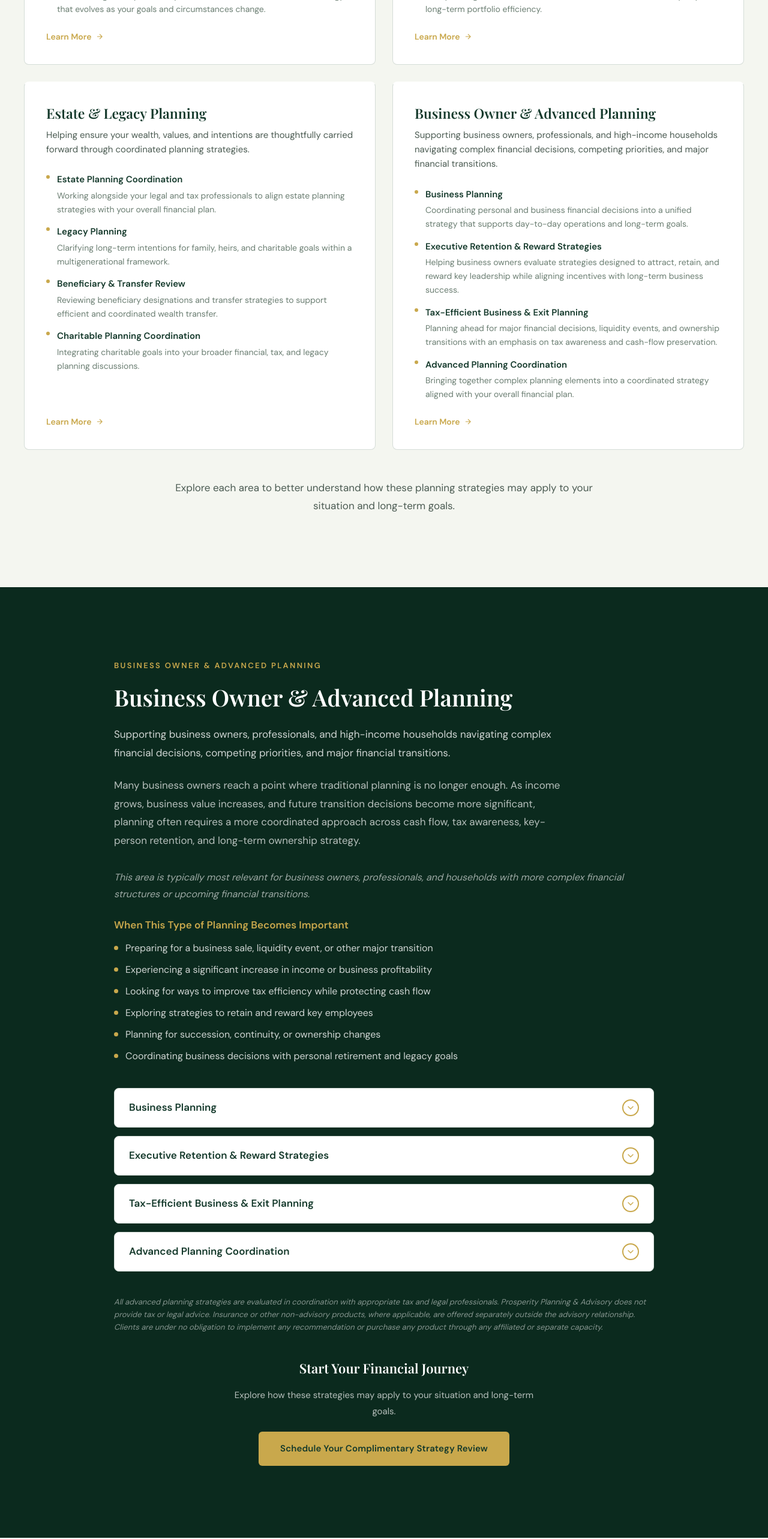
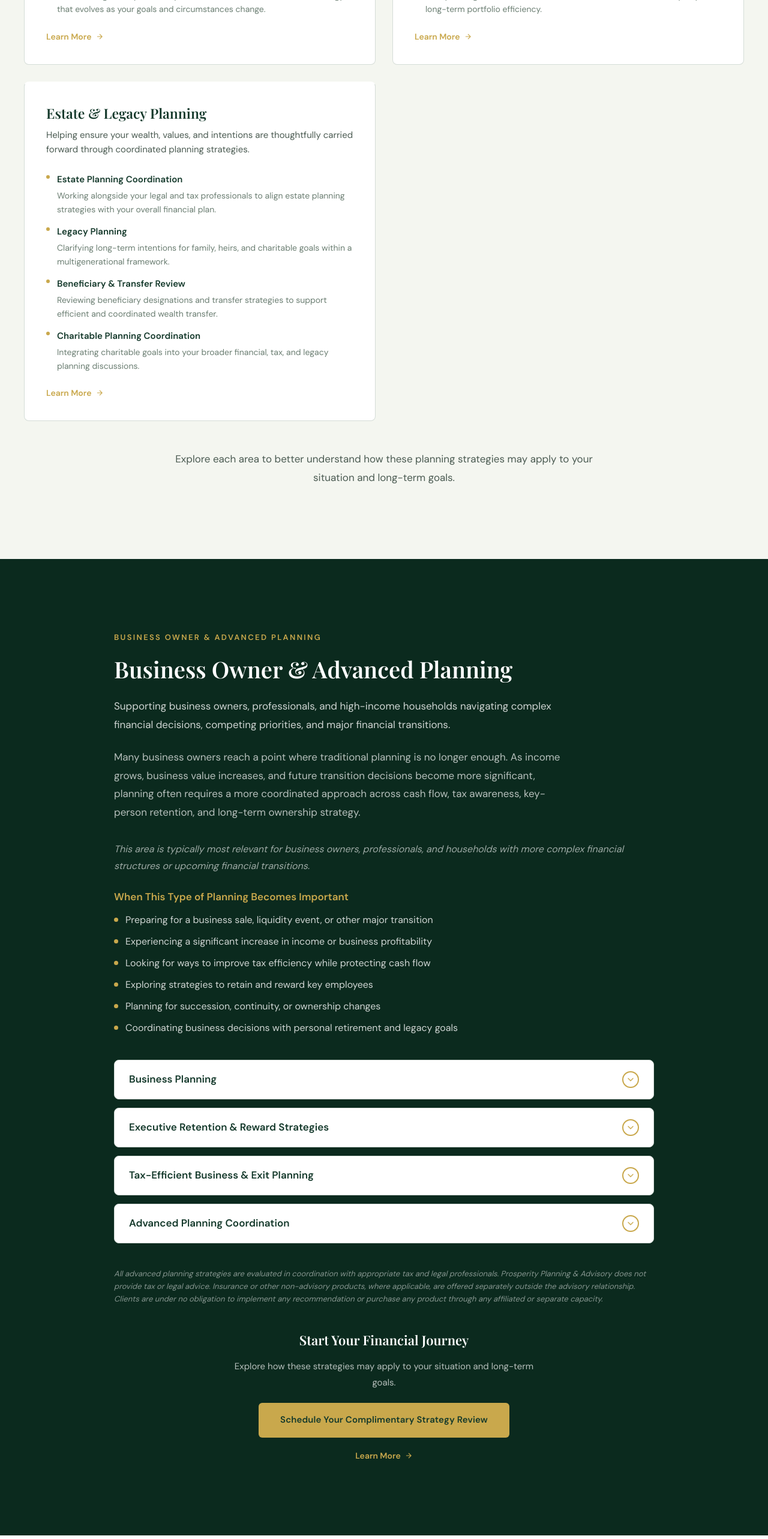
Before and after one commit to prosperity-advisory/FIrst, a Next.js app: page / in a window 1280 px wide. Shown: the part 3560-6126 px from the top of the page at 60% size. Built offline with nearby package versions, Linux system fonts and the light colour scheme.

Commit message:
Remove Business Owner card from services grid, add Learn More to accordion section
The dedicated accordion section replaces the card, with a Learn More link
pointing to the full services page detail.

```diff
--- a/components/sections/BusinessOwnerAccordion.tsx
+++ b/components/sections/BusinessOwnerAccordion.tsx
@@ -344,6 +344,20 @@ export function BusinessOwnerAccordion() {
             >
               Schedule Your Complimentary Strategy Review
             </Link>
+            <div className="mt-4">
+              <Link
+                href="/services#business-advanced"
+                className="inline-flex items-center gap-1.5 text-sm font-semibold text-gold transition-colors duration-300 hover:text-gold-light"
+              >
+                Learn More
+                <svg
+                  viewBox="0 0 24 24"
+                  className="w-3.5 h-3.5 stroke-current fill-none stroke-2 transition-transform duration-300 group-hover:translate-x-1"
+                >
+                  <path d="M5 12h14M12 5l7 7-7 7" />
+                </svg>
+              </Link>
+            </div>
           </div>
         </FadeUp>
       </div>
--- a/content/home.json
+++ b/content/home.json
@@ -70,17 +70,6 @@
           { "title": "Beneficiary & Transfer Review", "description": "Reviewing beneficiary designations and transfer strategies to support efficient and coordinated wealth transfer." },
           { "title": "Charitable Planning Coordination", "description": "Integrating charitable goals into your broader financial, tax, and legacy planning discussions." }
         ]
-      },
-      {
-        "title": "Business Owner & Advanced Planning",
-        "description": "Supporting business owners, professionals, and high-income households navigating complex financial decisions, competing priorities, and major financial transitions.",
-        "href": "#business-owner-detail",
-        "items": [
-          { "title": "Business Planning", "description": "Coordinating personal and business financial decisions into a unified strategy that supports day-to-day operations and long-term goals." },
-          { "title": "Executive Retention & Reward Strategies", "description": "Helping business owners evaluate strategies designed to attract, retain, and reward key leadership while aligning incentives with long-term business success." },
-          { "title": "Tax-Efficient Business & Exit Planning", "description": "Planning ahead for major financial decisions, liquidity events, and ownership transitions with an emphasis on tax awareness and cash-flow preservation." },
-          { "title": "Advanced Planning Coordination", "description": "Bringing together complex planning elements into a coordinated strategy aligned with your overall financial plan." }
-        ]
       }
     ],
     "nextSteps": "Explore each area to better understand how these planning strategies may apply to your situation and long-term goals."
```
